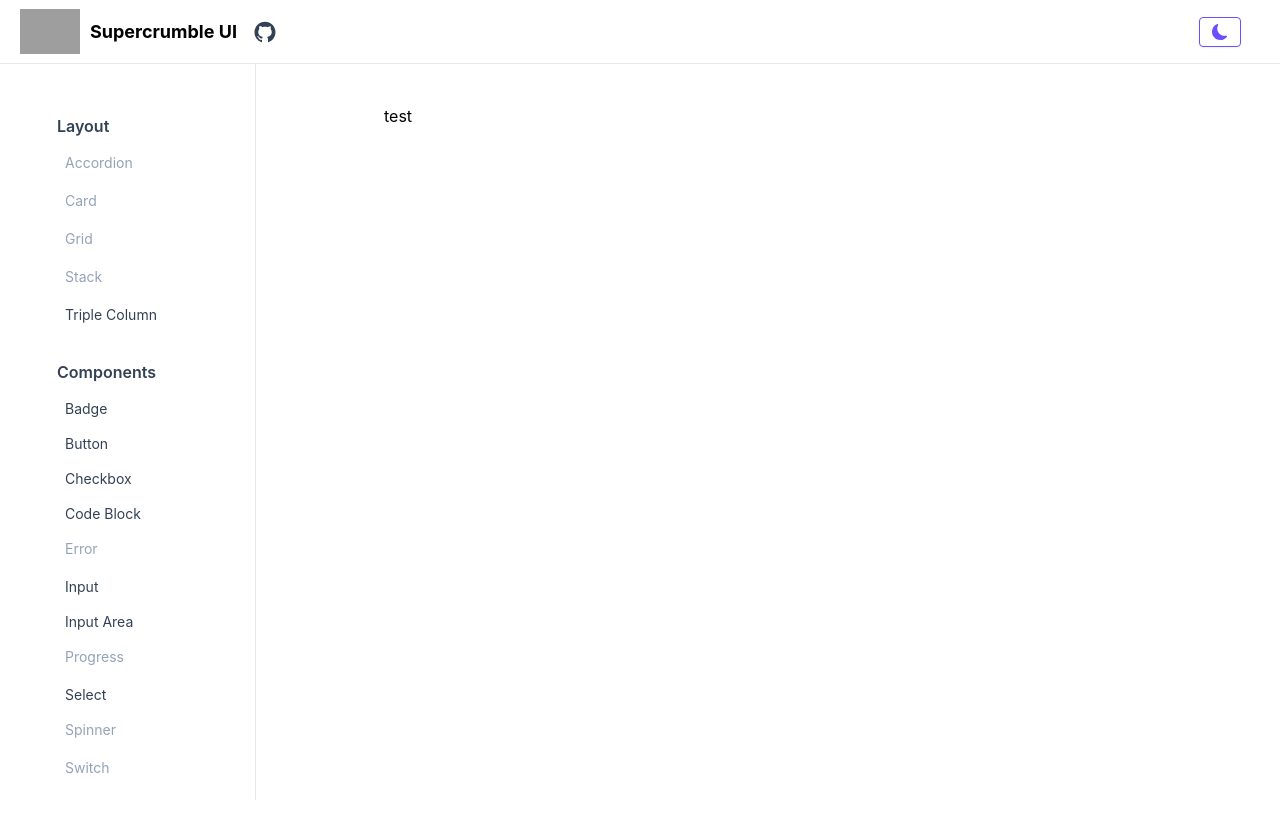
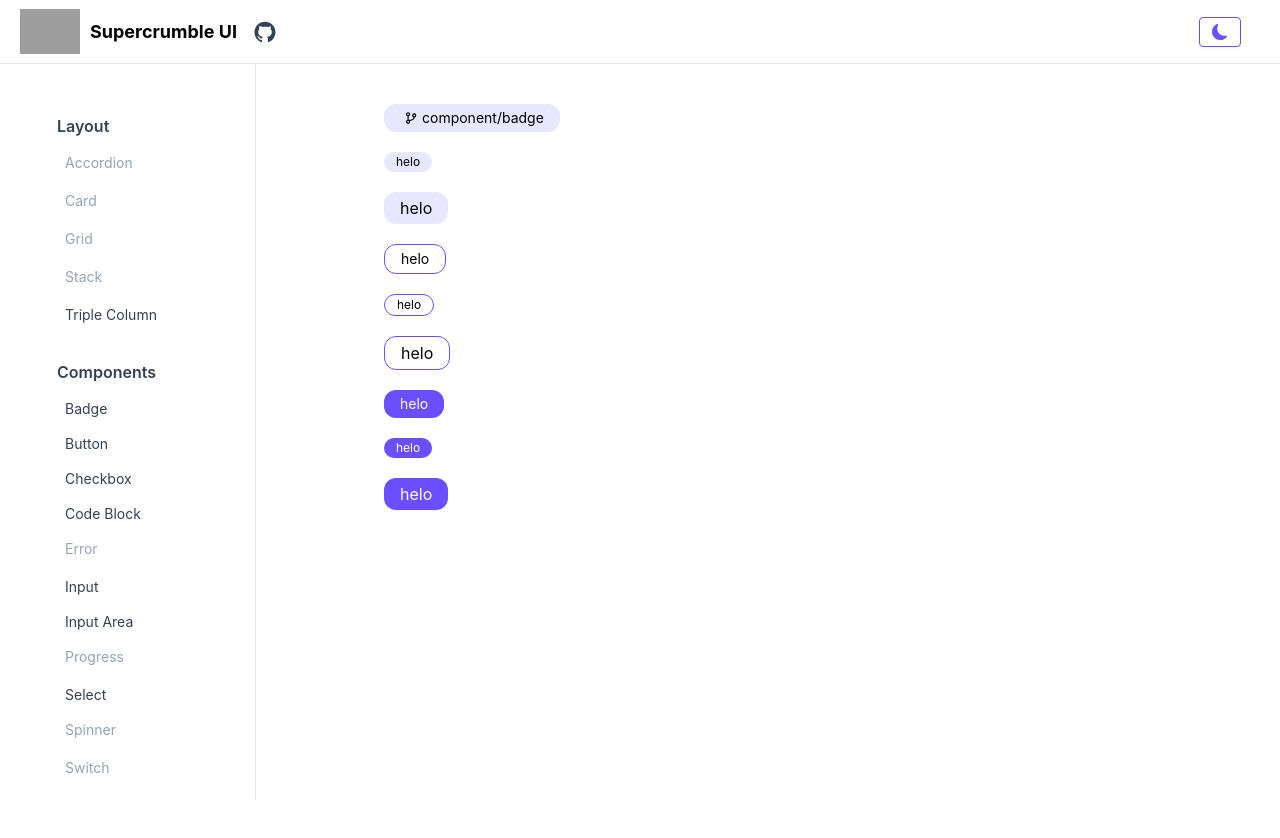
Before and after one commit to elijahnikov/ui, a Next.js app: page / in a window 1280 px wide. Shown: the top 838 px of the page. Built offline with nearby package versions, Linux system fonts and the light colour scheme; grey boxes are pictures that could not be loaded; a web font is replaced by a local one.

Commit message:
finalising work for badge

```diff
--- a/src/components/ui/Badge/Badge.tsx
+++ b/src/components/ui/Badge/Badge.tsx
@@ -1,8 +1,9 @@
 import clxsm from "@/lib/clsxm";
+import { VariantProps, cva } from "class-variance-authority";
 import React, { HTMLAttributes } from "react";
 import { IconBaseProps, IconType } from "react-icons";
 
-interface BadgeProps {
+interface BadgeProps extends VariantProps<typeof badge> {
     children: React.ReactNode;
 }
 
@@ -10,12 +11,31 @@ interface BadgeInnerProps extends HTMLAttributes<HTMLDivElement> {
     children: React.ReactNode;
 }
 
-interface BadgeIconProps extends IconBaseProps {
-    as: IconType;
+interface BadgeIconProps {
+    icon: IconType;
 }
 
-const Badge = ({ children }: BadgeProps) => {
-    return <div>{children}</div>;
+const badge = cva("flex rounded-xl w-max", {
+    variants: {
+        variant: {
+            subtle: "bg-primary-lightest dark:bg-ink-dark",
+            solid: "bg-primary-base text-white",
+            outline: "border-[1px] border-primary-base",
+        },
+        size: {
+            base: "text-sm pl-4 pr-4 p-[4px]",
+            sm: "text-xs pl-3 pr-3 p-[2px]",
+            large: "text-md pl-4 pr-4 p-[4px]",
+        },
+    },
+    defaultVariants: {
+        variant: "subtle",
+        size: "base",
+    },
+});
+
+const Badge = ({ children, variant, size }: BadgeProps) => {
+    return <div className={badge({ variant, size })}>{children}</div>;
 };
 
 const Label = React.forwardRef<HTMLDivElement, BadgeInnerProps>(
@@ -28,24 +48,19 @@ const Label = React.forwardRef<HTMLDivElement, BadgeInnerProps>(
     }
 );
 
-const LeftIcon = React.forwardRef<IconType, BadgeIconProps>(
-    ({ children, className, as, ...props }, ref) => {
-        return <>{as}</>;
-    }
-);
-
-const RightIcon = React.forwardRef<IconType, BadgeIconProps>(
-    ({ children, className, as, ...props }, ref) => {
-        return <>{as}</>;
-    }
-);
+const Icon = ({ icon }: BadgeIconProps) => {
+    const Icon = icon;
+    return (
+        <div className="mt-[3px] mr-1 ml-1">
+            <Icon />
+        </div>
+    );
+};
 
 Label.displayName = "BadgeLabel";
-LeftIcon.displayName = "BadgeLeftIcon";
-RightIcon.displayName = "BadgeRightIcon";
+Icon.displayName = "BadgeIcon";
 
 Badge.Label = Label;
-Badge.LeftIcon = LeftIcon;
-Badge.RightIcon = RightIcon;
+Badge.Icon = Icon;
 
 export default Badge;
--- a/src/pages/index.tsx
+++ b/src/pages/index.tsx
@@ -1,13 +1,44 @@
 import Layout from "@/components/common/Layout/Layout";
 import Badge from "@/components/ui/Badge/Badge";
 import Tabs from "@/components/ui/Tabs/Tabs";
+import { BiFile, BiGitBranch } from "react-icons/bi";
+import { BsGithub } from "react-icons/bs";
 
 export default function Home() {
     return (
         <Layout>
-            <Badge>
-                <Badge.Label>test</Badge.Label>
-            </Badge>
+            <div className="space-y-5">
+                <Badge>
+                    <Badge.Icon icon={BiGitBranch} />
+                    <Badge.Label>component/badge</Badge.Label>
+                </Badge>
+                <Badge size="sm">
+                    <Badge.Label>helo</Badge.Label>
+                </Badge>
+                <Badge size="large">
+                    <Badge.Label>helo</Badge.Label>
+                </Badge>
+
+                <Badge variant={"outline"}>
+                    <Badge.Label>helo</Badge.Label>
+                </Badge>
+                <Badge variant={"outline"} size="sm">
+                    <Badge.Label>helo</Badge.Label>
+                </Badge>
+                <Badge variant={"outline"} size="large">
+                    <Badge.Label>helo</Badge.Label>
+                </Badge>
+
+                <Badge variant={"solid"}>
+                    <Badge.Label>helo</Badge.Label>
+                </Badge>
+                <Badge variant={"solid"} size="sm">
+                    <Badge.Label>helo</Badge.Label>
+                </Badge>
+                <Badge variant={"solid"} size="large">
+                    <Badge.Label>helo</Badge.Label>
+                </Badge>
+            </div>
         </Layout>
     );
 }
```
